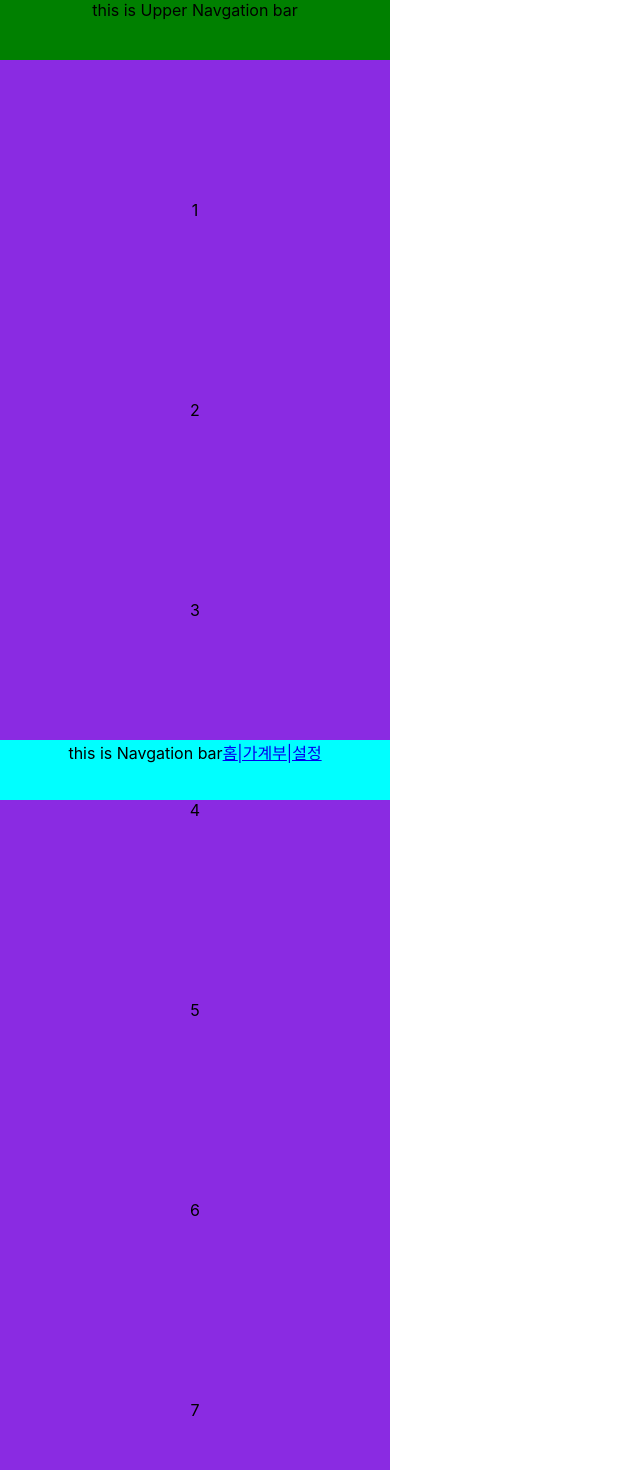
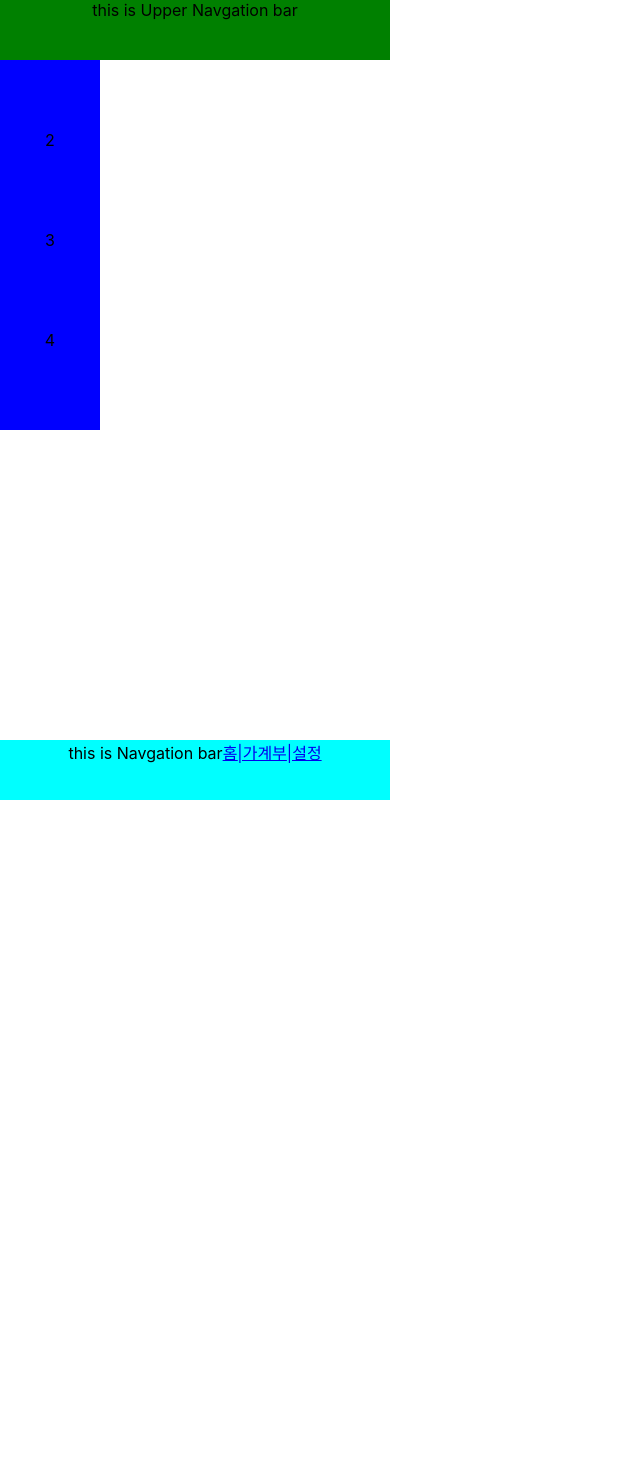
Before and after one commit to tngus2sh/Completionism, a React (Create React App) app in the folder client/: page / in a window 1280 px wide. Shown: the top 1470 px of the page, without its empty margins (0-640 px from the left). After the commit the page ends 800 px from the top, so only its background shows below. Built offline with nearby package versions, Linux system fonts and the light colour scheme.

Commit message:
feat: 메인페이지 레이아웃 작성 (#3)

```diff
--- a/client/src/App.js
+++ b/client/src/App.js
@@ -8,7 +8,6 @@ import {BrowserRouter as Router, Routes , Route} from "react-router-dom"
 
 function App() {
   return (
-
     <Grid className="App">
       <Router>
         <Routes>
--- a/client/src/pages/MainPage.css
+++ b/client/src/pages/MainPage.css
@@ -20,3 +20,26 @@
   position: fixed;
   z-index: 1000;
 }
+
+.box1{
+  margin-top: 30px;
+  width: 100px;
+  height: 100px;
+  background-color: blue;
+
+}
+.box2{
+  width: 100px;
+  height: 100px;
+  background-color: blue;
+}
+.box3{
+  width: 100px;
+  height: 100px;
+  background-color: blue;
+}
+.box4{
+  width: 100px;
+  height: 100px;
+  background-color: blue;
+}
--- a/client/src/pages/MainPage.js
+++ b/client/src/pages/MainPage.js
@@ -11,33 +11,19 @@ const MainPage = ()=>{
                 <UpperNavigationBar/>
             </Grid>
 
-            <Grid className="body">
-                this is MainPage.
-            </Grid>
-            <Grid className="body">
+            <Grid className="box1">
                 1
             </Grid>
-            <Grid className="body">
+            <Grid className="box2">
                 2
             </Grid>
-            <Grid className="body">
+            <Grid className="box3">
                 3
             </Grid>
-            <Grid className="body">
+            <Grid className="box4">
                 4
             </Grid>
-            <Grid className="body">
-                5
-            </Grid>
-            <Grid className="body">
-                6
-            </Grid>
-            <Grid className="body">
-                7
-            </Grid>
-            <Grid className="body">
-                8
-            </Grid>
+
 
             <Grid className="undernavbar">
                 <UnderNavigationBar/>
```
